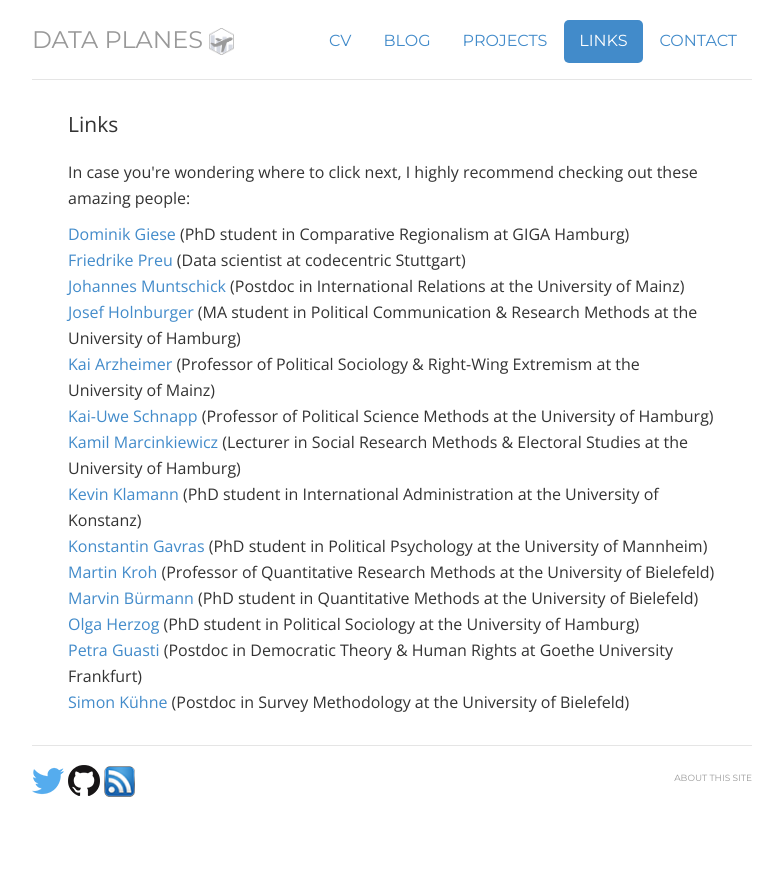
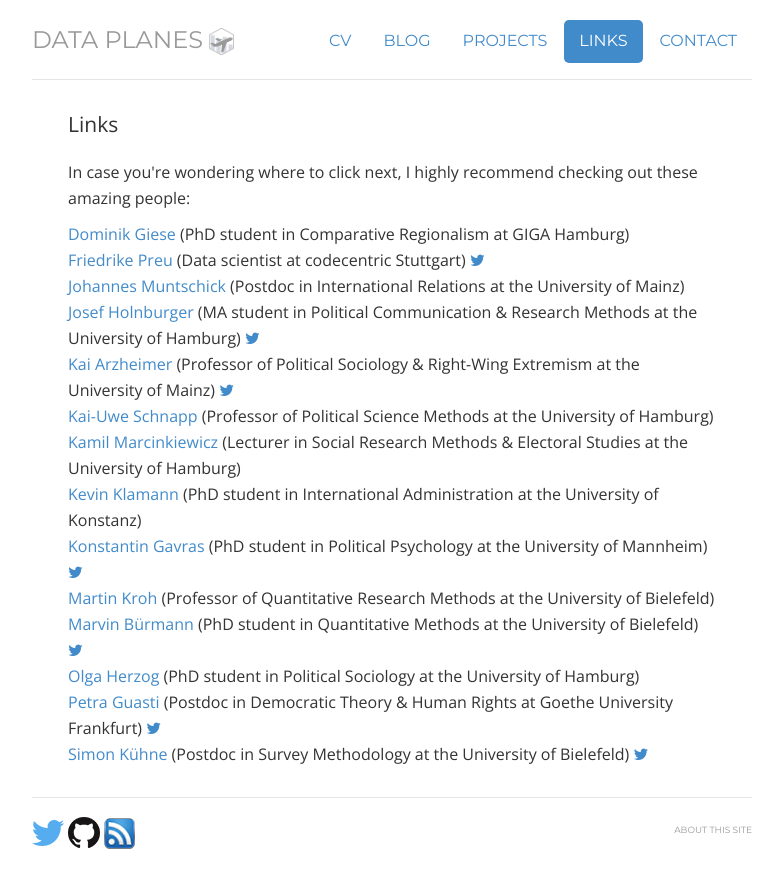
Before and after one commit to lhehnke/lhehnke.github.io, a Jekyll site: the page built from links/index.html, in a window 1280 px wide. Shown: the top 888 px of the page, without its empty margins (248-1031 px from the left). Built offline with Jekyll 4.4.1, drawn with Linux system fonts in a browser that asks for light colours; nearby versions of some CDN libraries.

Commit message:
Add Twitter

```diff
--- a/links/index.html
+++ b/links/index.html
@@ -18,19 +18,19 @@
 
     <ul class="list-unstyled">
                                                         	 <li> <a href="https://gem-stones.eu/people/dominik-giese" target="_blank">Dominik Giese</a> (PhD student in Comparative Regionalism at GIGA Hamburg)</li>
-                                                	 <li> <a href="https://www.codecentric.de/team/friederike-preu/" target="_blank">Friedrike Preu</a> (Data scientist at codecentric Stuttgart)</li>
+                                                	 <li> <a href="https://www.codecentric.de/team/friederike-preu/" target="_blank">Friedrike Preu</a> (Data scientist at codecentric Stuttgart) <a href="https://twitter.com/ameisen_strasse" target="_blank" title="Twitter"> <i class="fa fa-twitter"></i></a></li>
                                           	 <li> <a href="https://international.politics.uni-mainz.de/staff/johannes-muntschick/" target="_blank">Johannes Muntschick</a> (Postdoc in International Relations at the University of Mainz)</li>
-                                    	 <li> <a href="http://blog.holnburger.com/" target="_blank">Josef Holnburger</a> (MA student in Political Communication & Research Methods at the University of Hamburg) </li>
-                              	 <li> <a href="http://www.kai-arzheimer.com/" target="_blank">Kai Arzheimer</a> (Professor of Political Sociology & Right-Wing Extremism at the University of Mainz)</li>
+                                    	 <li> <a href="http://blog.holnburger.com/" target="_blank">Josef Holnburger</a> (MA student in Political Communication & Research Methods at the University of Hamburg) <a href="https://twitter.com/holnburger" target="_blank" title="Twitter"> <i class="fa fa-twitter"></i></a></li>
+                              	 <li> <a href="http://www.kai-arzheimer.com/" target="_blank">Kai Arzheimer</a> (Professor of Political Sociology & Right-Wing Extremism at the University of Mainz) <a href="https://twitter.com/kai_arzheimer" target="_blank" title="Twitter"> <i class="fa fa-twitter"></i></a></li>
                         	 <li> <a href="https://www.wiso.uni-hamburg.de/fachbereich-sowi/professuren/schnapp/team/schnapp-kai-uwe.html" target="_blank">Kai-Uwe Schnapp</a> (Professor of Political Science Methods at the University of Hamburg)</li>
                           	 <li> <a href="https://sites.google.com/site/kamilmarcinkiewicz/" target="_blank">Kamil Marcinkiewicz</a> (Lecturer in Social Research Methods & Electoral Studies at the University of Hamburg)</li>
                   	 <li> <a href="https://www.polver.uni-konstanz.de/en/seibel/professors/adjunct-professors/kevin-klamann/" target="_blank">Kevin Klamann</a> (PhD student in International Administration at the University of Konstanz)</li>
-                  	                   	 <li> <a href="http://konstantin.gavras.de/" target="_blank">Konstantin Gavras</a> (PhD student in Political Psychology at the University of Mannheim)</li>
+                  	                   	 <li> <a href="http://konstantin.gavras.de/" target="_blank">Konstantin Gavras</a> (PhD student in Political Psychology at the University of Mannheim) <a href="https://twitter.com/kongavras" target="_blank" title="Twitter"> <i class="fa fa-twitter"></i></a></li>
             	 <li> <a href="https://ekvv.uni-bielefeld.de/pers_publ/publ/PersonDetail.jsp?personId=120195853" target="_blank">Martin Kroh</a> (Professor of Quantitative Research Methods at the University of Bielefeld)</li>
-      	 <li> <a href="http://mbuermann.de/" target="_blank">Marvin Bürmann</a> (PhD student in Quantitative Methods at the University of Bielefeld)</li>
+      	 <li> <a href="http://mbuermann.de/" target="_blank">Marvin Bürmann</a> (PhD student in Quantitative Methods at the University of Bielefeld) <a href="https://twitter.com/m_buermann" target="_blank" title="Twitter"> <i class="fa fa-twitter"></i></a></li>
 	 <li> <a href="https://www.wiso.uni-hamburg.de/fachbereich-sowi/professuren/schnapp/team/herzog-olga.html" target="_blank">Olga Herzog</a> (PhD student in Political Sociology at the University of Hamburg)</li>
-	 	 <li> <a href="http://www.fb03.uni-frankfurt.de/60977547/petra-guasti" target="_blank">Petra Guasti</a> (Postdoc in Democratic Theory & Human Rights at Goethe University Frankfurt)</li>
-	 	 	 	 <li> <a href="http://www.simon-kuehne.de/" target="_blank">Simon Kühne</a> (Postdoc in Survey Methodology at the University of Bielefeld)</li>
+	 	 <li> <a href="http://www.fb03.uni-frankfurt.de/60977547/petra-guasti" target="_blank">Petra Guasti</a> (Postdoc in Democratic Theory & Human Rights at Goethe University Frankfurt) <a href="https://twitter.com/petraguasti" target="_blank" title="Twitter"> <i class="fa fa-twitter"></i></a></li>
+	 	 	 	 <li> <a href="http://www.simon-kuehne.de/" target="_blank">Simon Kühne</a> (Postdoc in Survey Methodology at the University of Bielefeld) <a href="https://twitter.com/SimonKuehne" target="_blank" title="Twitter"> <i class="fa fa-twitter"></i></a></li>
 	</ul>
 
 
```
